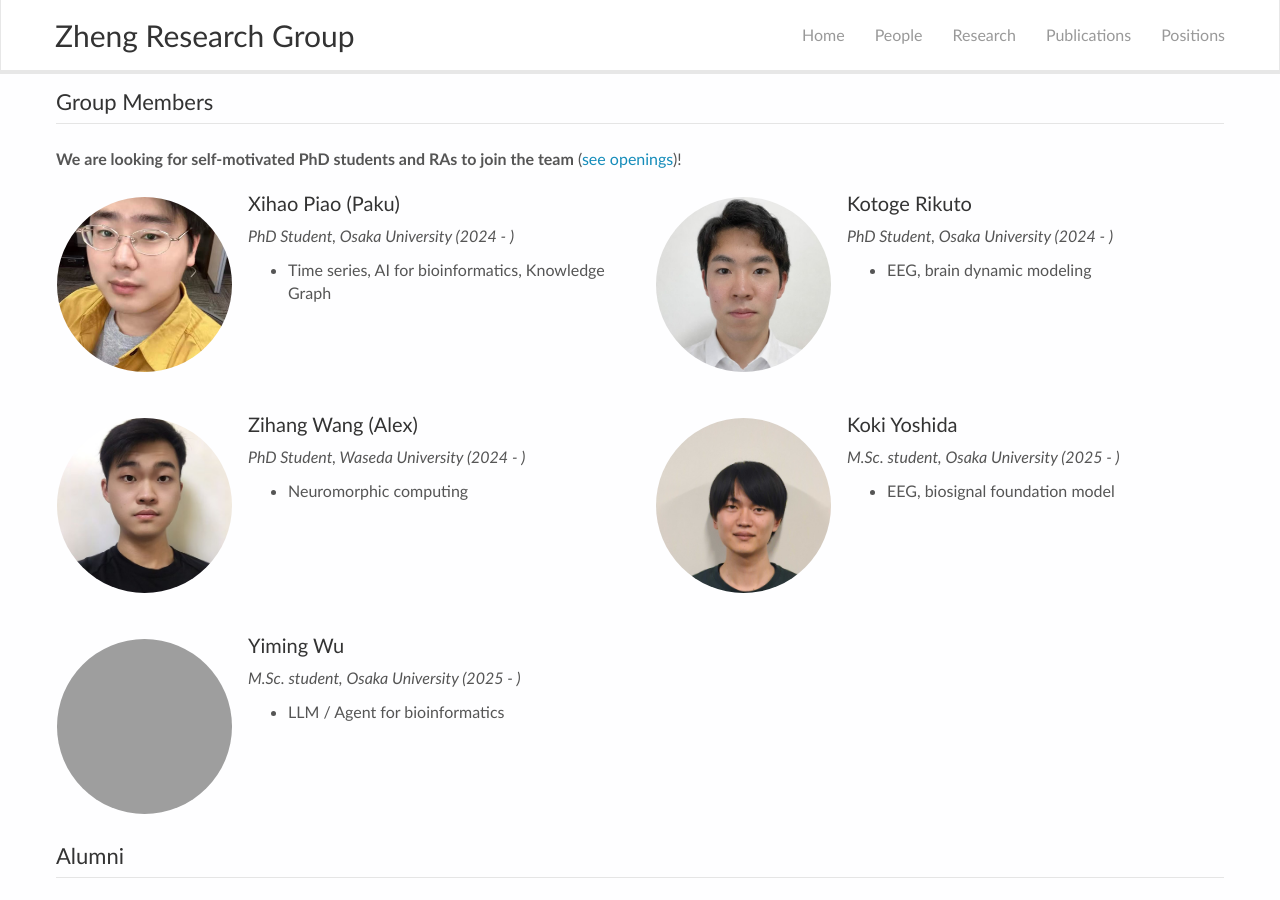
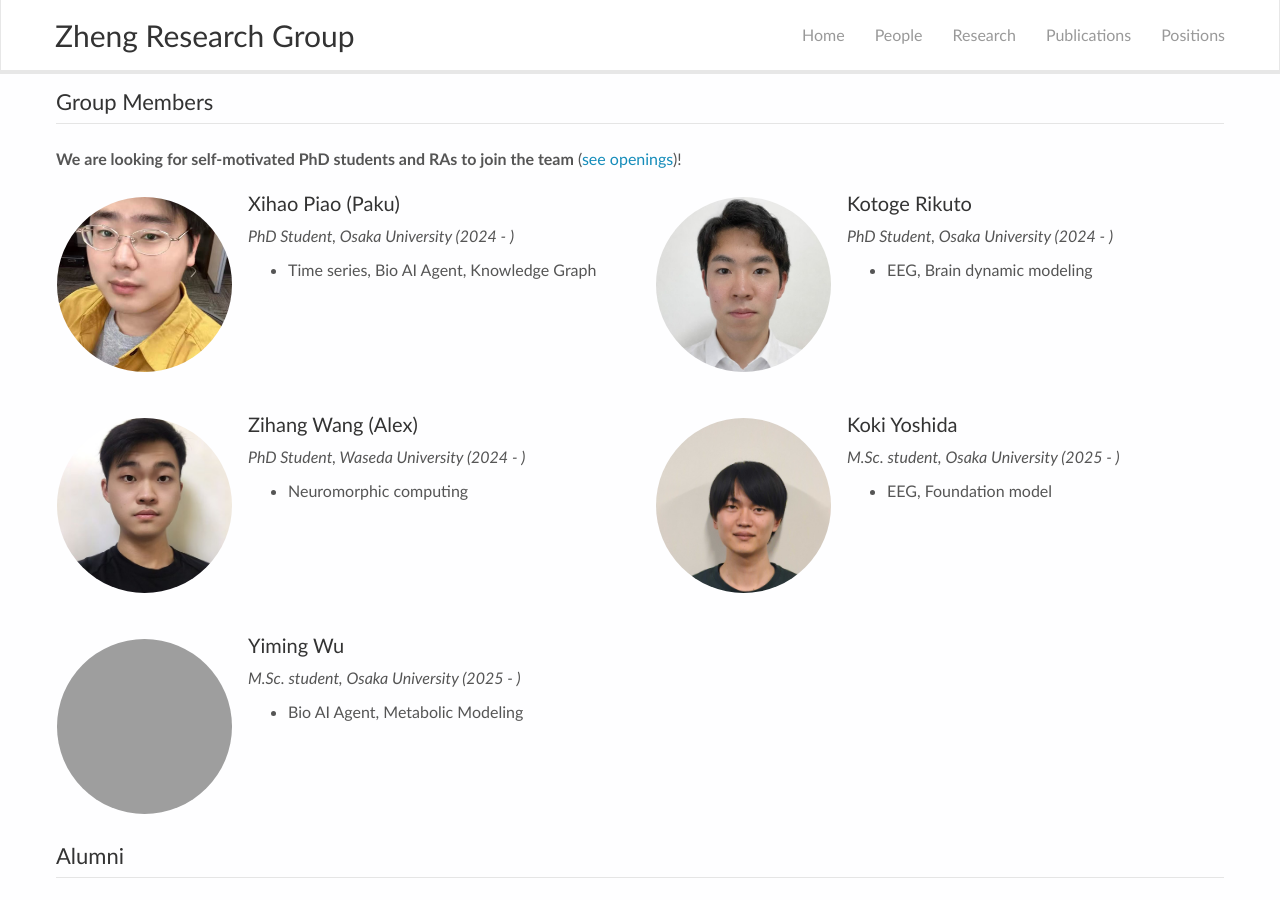
Before and after one commit to zhengchen3/zhengchen3.github.io, a Jekyll site: the page built from _pages/team.md, in a window 1280 px wide and 900 px high, scrolled down 414 px. Built offline with Jekyll 4.4.1, drawn with Linux system fonts in a browser that asks for light colours; nearby versions of some CDN libraries.

```diff
--- a/_data/team_members.yml
+++ b/_data/team_members.yml
@@ -6,7 +6,7 @@
   # education1: Ph.D., NAIST, 2022
   scholar: "https://scholar.google.com/citations?user=571LAh4AAAAJ&hl=en"
   github: "https://github.com/chenzRG"
-  linkedin: ""
+  linkedin: "https://www.linkedin.com/in/zheng-chen-2422581a1/"
 
 - name: Xihao Piao (Paku)
   photo: xihao.jpg
--- a/_pages/team.md
+++ b/_pages/team.md
@@ -103,7 +103,7 @@ style="float:left; margin-right:16px; width:175px; height:175px; border-radius:5
 <h4>Xihao Piao (Paku)</h4>
 <i>PhD Student, Osaka University (2024 - )</i>
 <ul style="overflow: hidden">
-<li>Time series, AI for bioinformatics, Knowledge Graph</li>
+<li>Time series, Bio AI Agent, Knowledge Graph</li>
 </ul>
 </div>
 
@@ -114,7 +114,7 @@ style="float:left; margin-right:16px; width:175px; height:175px; border-radius:5
 <h4>Kotoge Rikuto</h4>
 <i>PhD Student, Osaka University (2024 - )</i>
 <ul style="overflow: hidden">
-<li>EEG, brain dynamic modeling</li>
+<li>EEG, Brain dynamic modeling</li>
 </ul>
 </div>
 </div>
@@ -138,7 +138,7 @@ style="float:left; margin-right:16px; width:175px; height:175px; border-radius:5
 <h4>Koki Yoshida</h4>
 <i>M.Sc. student, Osaka University (2025 - )</i>
 <ul style="overflow: hidden">
-<li>EEG, biosignal foundation model</li>
+<li>EEG, Foundation model</li>
 </ul>
 </div>
 </div>
@@ -151,7 +151,7 @@ style="float:left; margin-right:16px; width:175px; height:175px; border-radius:5
 <h4>Yiming Wu</h4>
 <i>M.Sc. student, Osaka University (2025 - )</i>
 <ul style="overflow: hidden">
-<li>LLM / Agent for bioinformatics</li>
+<li>Bio AI Agent, Metabolic Modeling</li>
 </ul>
 </div>
 </div>
```
